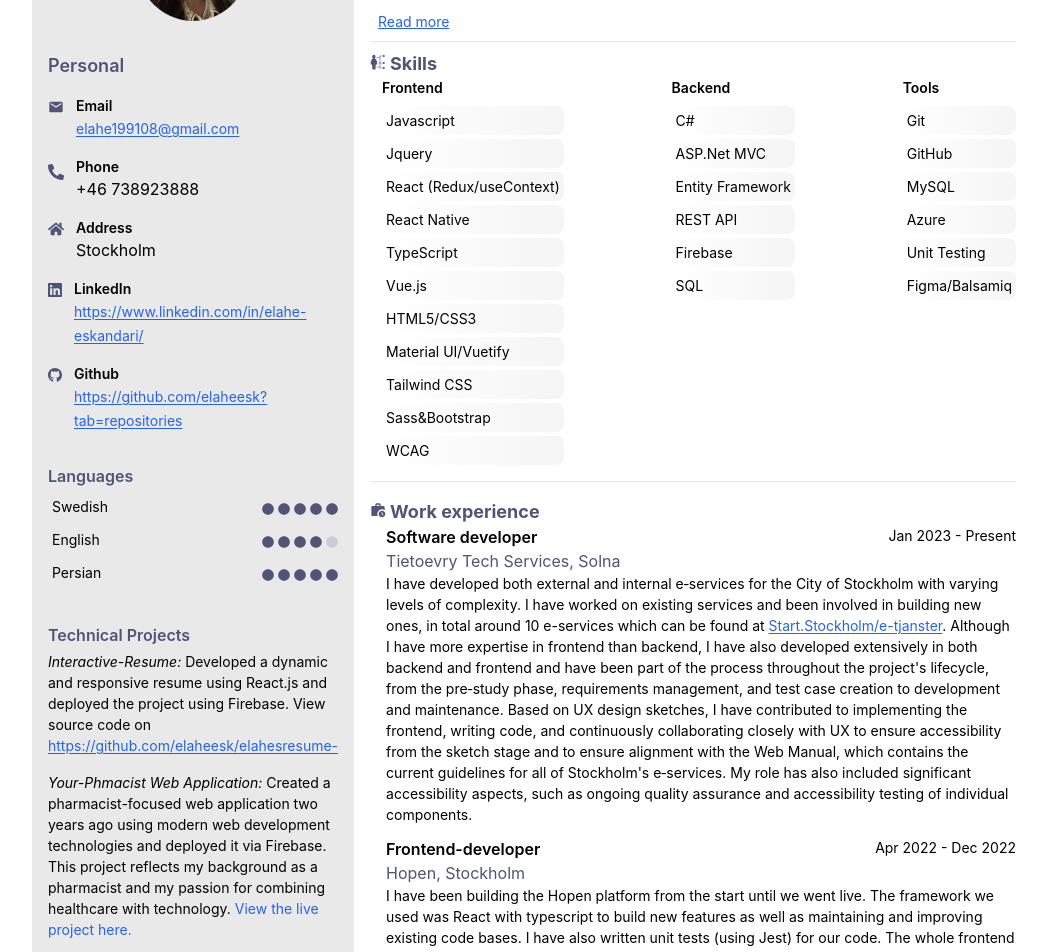
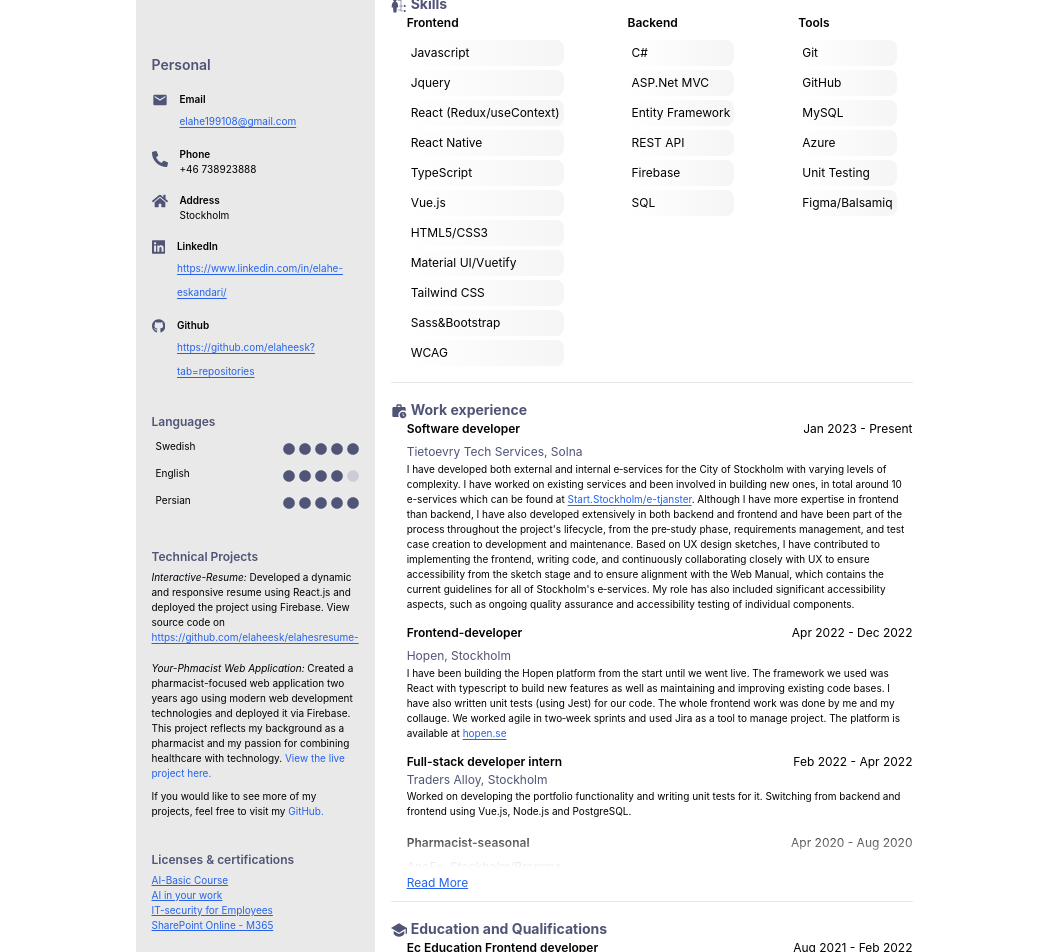
Before and after one commit to elaheesk/elahesresume-, a React (Create React App) app: page / in a window 1280 px wide. Shown: the part 240-1192 px from the top of the page, without its empty margins (108-1155 px from the left). Built offline with nearby package versions, Linux system fonts and the light colour scheme.

Commit message:
changed font-size and width of the whole project

```diff
--- a/src/components/Accordion.js
+++ b/src/components/Accordion.js
@@ -30,13 +30,13 @@ const Accordion = () => {
             {accordionContent.map((accordion, index) => (
                 <div
                     onClick={() => toggleAccordion(index)}
-                    className="border-solid border-2 rounded-lg bg-[#505476] text-white p-6 mt-1 hover:bg-[#20233e]"
+                    className="border-solid border-2 rounded-lg bg-[#505476] text-white p-4 mt-1 hover:bg-[#20233e]"
                     key={index}>
-                    <div className="flex justify-between text-2xl font-semibold">
+                    <div className="flex justify-between text-md font-semibold">
                         {accordion.question}
                         {accordion.isOpen ? <IoCloseSharp /> : <FaPlus />}
                     </div>
-                    <div className="accordion-answers whitespace-pre-line p-2">{accordion.isOpen ? <div
+                    <div className="accordion-answers whitespace-pre-line p-2 text-sm">{accordion.isOpen ? <div
                         dangerouslySetInnerHTML={{ __html: accordion.answer }} /> : ""}
                     </div>
                 </div>
--- a/src/components/JobEducationDetails.js
+++ b/src/components/JobEducationDetails.js
@@ -2,13 +2,13 @@ const JobEducationDetails = ({ date, title, companyOrSchool, companyLink, descri
     return (
         <li className="mb-3 md:pl-4">
         <div className="flex justify-between">
-                <h3 className="text-xl font-semibold">{title}</h3>
-                <div className="text-md">{date}</div>
+                <h3 className="text-sm font-semibold">{title}</h3>
+                <div className="text-sm">{date}</div>
         </div>
-        {companyLink !== "" ? <a className="text-[#505476] hover:underline" href={companyOrSchool}>{companyOrSchool}</a>
-            : <div className="text-[#505476]">{companyOrSchool}</div>
+        {companyLink !== "" ? <a className="text-[#505476] text-sm hover:underline" href={companyOrSchool}>{companyOrSchool}</a>
+            : <div className="text-[#505476] text-sm">{companyOrSchool}</div>
             }
-            <div className="text-md"
+            <div className="text-xs"
             dangerouslySetInnerHTML={{ __html: description }}
         />
         </li>
--- a/src/components/Languages.js
+++ b/src/components/Languages.js
@@ -3,11 +3,11 @@ const Languages = ({ language }) => {
     return (
         <div className="flex justify-between">
             <div className="tooltip relative block bg-gradient-to-l from-rgba(2,2,2,0.04) white
-                  mb-1 p-1 rounded-lg text-md">
+                  mb-1 p-1 rounded-lg text-xs">
                 {language}
                 <div className="tooltiptext absolute invisible
                      bg-gradient-to-r from-[#e9e9e9] to-[#e9e9e9]
-                     text-md
+                     text-xs
                      left-full w-[6rem]">
                     {language === "Persian" ?
                         "Mother tounge" : "Fluent"}
--- a/src/components/MainContent.js
+++ b/src/components/MainContent.js
@@ -20,8 +20,8 @@ const MainContent = () => {
         <div className="md:basis-3/4 px-4 sm:w-full"
             onMouseOver={() => setToggleAccordion(!toggleAccordion)}>
             <div id="resume-description" className="rounded-lg">{resumeDescription}</div>
-            <p className="introduction-text text-md md:p-2">{intoduction}</p>
-            <Link className="underline text-md text-blue-600 md:px-2 pb-1
+            <p className="introduction-text text-xs md:p-2">{intoduction}</p>
+            <Link className="underline text-xs text-blue-600 md:px-2 pb-1
                     hover:rounded-lg
                     hover:bg-violet-200
                     hover:shadow-inner
@@ -32,23 +32,23 @@ const MainContent = () => {
             <hr className="mt-2"></hr>
             <div className="flex justify-start mt-2">
                 <GiSkills className="giSkills mt-1" />
-                <h2 className="text-2xl font-bold text-[#505476] pl-1">Skills</h2>
+                <h2 className="text-md font-bold text-[#505476] pl-1">Skills</h2>
             </div>
-            <div className="flex justify-between mb-2">
-                <div className="md:pl-3">
-                    <h3 className="text-md font-semibold mb-2">Frontend</h3>
+            <div className="flex justify-between mb-2  mr-4">
+                <div className="md:pl-4">
+                    <h3 className="text-sm font-semibold mb-2">Frontend</h3>
                     {frontendSkills.map((skill, index) => (
                         <Skills key={index} skill={skill} />
                     ))}
                 </div>
                 <div>
-                    <h3 className="text-md font-semibold mb-2">Backend</h3>
+                    <h3 className="text-sm font-semibold mb-2">Backend</h3>
                     {backendSkills.map((skill, index) => (
                         <Skills key={index} skill={skill} />
                     ))}
                 </div>
                 <div>
-                    <h3 className="text-md font-semibold mb-2">Tools</h3>
+                    <h3 className="text-sm font-semibold mb-2">Tools</h3>
                     {toolsSkills.map((skill, index) => (
                         <Skills key={index} skill={skill} />
                     ))}
@@ -58,7 +58,7 @@ const MainContent = () => {
             <div className="mt-4">
                 <div className="flex justify-start">
                     <MdWorkHistory className="mdWorkHistory mt-1" />
-                    <h2 className="text-2xl font-bold text-[#505476] pl-1">Work experience</h2>
+                    <h2 className="text-md font-bold text-[#505476] pl-1">Work experience</h2>
                 </div>
                 {workexperiences.map((experience, index) =>
                     <JobEducationDetails key={index} title={experience.jobTitle} date={experience.date} companyOrSchool={experience?.company} companyLink={experience.companyLink} description={experience.jobDescription} />
@@ -70,7 +70,7 @@ const MainContent = () => {
                         )}
                     </div>
                 </div>
-                <button className="text-blue-600 text-md underline md:ml-4 mt-0" onClick={toggleText}>
+                <button className="text-blue-600 text-sm underline md:ml-4 mt-0" onClick={toggleText}>
                     {isExpanded ? 'Read Less' : 'Read More'}
                 </button>
             </div>
@@ -78,14 +78,14 @@ const MainContent = () => {
             <div className="mt-4">
                 <div className="flex justify-start">
                     <RiGraduationCapFill className="riGraduationCapFill pl-0 mt-1" />
-                    <h2 className="text-2xl font-bold text-[#505476] pl-1">Education and Qualifications</h2>
+                    <h2 className="text-md font-bold text-[#505476] pl-1">Education and Qualifications</h2>
                 </div>
                 {educationList.map((education, index) =>
                     <JobEducationDetails key={index} title={education.title} date={education.date} companyOrSchool="" companyLink={education.school} description={education.credits} />
                 )}
             </div>
-            <h2 className="text-xl font-bold text-[#505476] pl-4">References</h2>
-            <li className="pl-4" >References available on request.</li>
+            <h2 className="text-md font-bold text-[#505476] pl-4">References</h2>
+            <li className="pl-4 text-xs" >References available on request.</li>
         </div>
     )
 }
--- a/src/components/SideBar.js
+++ b/src/components/SideBar.js
@@ -9,7 +9,7 @@ const SideBar = ({ tooltipContent, setTooltipContent }) => {
     };
     return (
         <div className="personal-container px-4">
-            <button className="text-2xl text-[#505476]
+            <button className="text-md text-[#505476]
                     font-semibold
                     rounded-lg
                     hover:px-2
@@ -28,43 +28,43 @@ const SideBar = ({ tooltipContent, setTooltipContent }) => {
                                 <div
                                     onMouseLeave={() => setTooltipContent(false)}
                                     onMouseOver={() => setTooltipContent(true)}
-                                    className="font-semibold text-md">{item.label}
+                                    className="font-semibold text-xs">{item.label}
                                 </div>
                                 <p style={{ backgroundColor: tooltipContent ? "#cbccd6" : "transparent" }}
                                     className="rounded-lg ml-1 px-2 bg-[#505476]">
                                     {tooltipContent ? fixSwedishCharacters("Rödabergsgatan 9") : ''}
                                 </p>
                             </div>
-                        ) : <div className="font-semibold text-md">{item.label}</div>
+                        ) : <div className="font-semibold text-xs">{item.label}</div>
                         }
                         {item.isLink ? (
-                            <Link className="underline underline-offset-2 text-md hover:no-underline text-blue-600" to={item.link}>{item.value}</Link>
+                            <Link className="underline underline-offset-2 text-xs hover:no-underline text-blue-600" to={item.link}>{item.value}</Link>
                         ) : (
-                            <p>{item.value}</p>
+                            <p className="text-xs">{item.value}</p>
                         )}
                     </div>
                 </div>
             ))}
             <div className="mt-8">
-                <h2 className="text-xl text-[#505476] font-semibold mb-1">Languages</h2>
+                <h2 className="text-sm text-[#505476] font-semibold mb-1">Languages</h2>
                 {languages.map((language, index) =>
                     <Languages key={index} language={language} />
                 )}
             </div>
             <div className="mt-8">
-                <h2 className="text-xl text-[#505476] font-semibold mb-1">Technical Projects</h2>
+                <h2 className="text-sm text-[#505476] font-semibold mb-1">Technical Projects</h2>
                 <div className="whitespace-pre-line"
                     dangerouslySetInnerHTML={{ __html: technicalProjects }}
                 />   <div className="whitespace-pre-line mt-4"
                     dangerouslySetInnerHTML={{ __html: technicalProjectPharmacist }}
                 />
-                <p className="text-[14px] mt-2">If you would like to see more of my projects, feel free to visit my {""}
+                <p className="text-[14px] mt-2 text-xs">If you would like to see more of my projects, feel free to visit my {""}
                     <a className="text-blue-600" href="https://github.com/elaheesk?tab=repositories">GitHub.</a>
                 </p>
             </div>
             <div className="mt-8">
-                <h2 className="text-xl text-[#505476] font-semibold mb-1">Licenses & certifications</h2>
-                <div className="list-none p-0 text-md">
+                <h2 className="text-sm text-[#505476] font-semibold mb-1">Licenses & certifications</h2>
+                <div className="list-none p-0 text-xs">
                     {certifications.map((cerificate, idx) =>
                         <div key={idx}>
                             <a
--- a/src/components/Skills.js
+++ b/src/components/Skills.js
@@ -1,6 +1,6 @@
 const Skills = ({ skill, }) => {
     return (
-        <div className="tooltip relative block bg-gradient-to-l from-[rgba(2,2,2,0.04)] to-white mb-1 p-1 rounded-lg text-md">
+        <div className="tooltip relative block bg-gradient-to-l from-[rgba(2,2,2,0.04)] to-white mb-1 p-1 rounded-lg text-sm">
             {skill.name}
             <li className="tooltiptext absolute invisible left-2/4 w-[140px]
                 bg-gradient-to-r from-[rgba(2,2,2,0)] to-[#e9e9e9]
--- a/src/data.js
+++ b/src/data.js
@@ -34,8 +34,8 @@ I enjoy the rational and structured aspects of programming, as well as the conti
 ];
 
 export const languages = ["Swedish", "English", "Persian"];
-export const technicalProjects = "<div class='text-md'><span class='italic'>Interactive-Resume:</span> Developed a dynamic and responsive resume using React.js and deployed the project using Firebase. View source code on <a class='underline underline-offset-2 text-blue-600 hover:no-underline'  href='https://github.com/elaheesk/elahesresume-'>https://github.com/elaheesk/elahesresume-</a></div>"
-export const technicalProjectPharmacist = "<div class='text-md'><span class='italic'>Your-Phmacist Web Application:</span> Created a pharmacist-focused web application two years ago using modern web development technologies and deployed it via Firebase. This project reflects my background as a pharmacist and my passion for combining healthcare with technology. <a class='text-blue-600' href='https://elahe-your-pharmacist.web.app/' >View the live project here.</a></div>";
+export const technicalProjects = "<div class='text-xs'><span class='italic'>Interactive-Resume:</span> Developed a dynamic and responsive resume using React.js and deployed the project using Firebase. View source code on <a class='underline underline-offset-2 text-blue-600 hover:no-underline'  href='https://github.com/elaheesk/elahesresume-'>https://github.com/elaheesk/elahesresume-</a></div>"
+export const technicalProjectPharmacist = "<div class='text-xs'><span class='italic'>Your-Phmacist Web Application:</span> Created a pharmacist-focused web application two years ago using modern web development technologies and deployed it via Firebase. This project reflects my background as a pharmacist and my passion for combining healthcare with technology. <a class='text-blue-600' href='https://elahe-your-pharmacist.web.app/' >View the live project here.</a></div>";
 export const workexperiences = [
     {
         jobTitle: "Software developer",
@@ -97,33 +97,33 @@ export const personalDetails = [
     {
         label: 'Email',
         value: 'elahe199108@gmail.com',
-        icon: <MdEmail className="text-[#505476] size-4 mt-1" />,
+        icon: <MdEmail className="text-[#505476] size-4" />,
         link: 'mailto:elahe199108@gmail.com',
         isLink: true,
     },
     {
         label: 'Phone',
         value: '+46 738923888',
-        icon: <FaPhoneAlt className="text-[#505476] size-4 mt-2" />,
+        icon: <FaPhoneAlt className="text-[#505476] size-4 mt-1" />,
         isLink: false,
     },
     {
         label: 'Address',
         value: 'Stockholm',
-        icon: <FaHome className="text-[#505476] size-4 mt-1" />,
+        icon: <FaHome className="text-[#505476] size-4" />,
         isLink: false,
     },
     {
         label: 'LinkedIn',
         value: 'https://www.linkedin.com/in/elahe-eskandari/',
-        icon: <FaLinkedin className="text-[#505476] size-4 mt-1" />,
+        icon: <FaLinkedin className="text-[#505476] size-4" />,
         link: 'https://www.linkedin.com/in/elahe-eskandari/',
         isLink: true,
     },
     {
         label: 'Github',
         value: 'https://github.com/elaheesk?tab=repositories',
-        icon: <FaGithub className="text-[#505476] mt-1" />,
+        icon: <FaGithub className="text-[#505476]" />,
         link: 'https://github.com/elaheesk?tab=repositories',
         isLink: true,
     },
--- a/src/pages/Details.js
+++ b/src/pages/Details.js
@@ -9,11 +9,11 @@ import codeImg from '../codeImg.jpg';
 export const test = IMG_0046;
 const Details = () => {
     return (
-        <div className="lg:w-[1000px]  lg:justify-self-center flex flex-col">
+        <div className="lg:w-[793px]  lg:justify-self-center flex flex-col">
             <div className="px-2 lg:justify-self-center">
                 <div className="flex justify-start mb-3">
                     <Link to="/"
-                        className="text-xl
+                        className="text-sm
                         rounded-lg
                         px-3 py-1
                         border
--- a/src/pages/Home.js
+++ b/src/pages/Home.js
@@ -5,14 +5,14 @@ import MainContent from "../components/MainContent";
 const Home = () => {
     const [tooltipContent, setTooltipContent] = useState(false);
     return (
-        <div className="md:w-[1000px] justify-self-center">
+        <div className="md:w-[793px] justify-self-center">
             <div className="md:flex flex-row">
                 <div className="md:basis-1/4 rounded bg-[#e9e9e9] pb-4">
                     <div className="flex flex-col gap-24">
                         <div className="img-container">
                             <div className="heading-container grid justify-items-stretch">
-                                <h1 className="text-3xl font-semibold justify-self-center text-white px-4 mt-3">Elahe Eskandari</h1>
-                                <img src="/Image.jpg" alt="avatar" className="avatar px-4 justify-self-center mt-14" />
+                                <h1 className="text-xl font-semibold justify-self-center text-white px-4 mt-3">Elahe Eskandari</h1>
+                                <img src="/Image.jpg" alt="avatar" className="avatar px-4 justify-self-center mt-10" />
                             </div>
                         </div>
                         <SideBar tooltipContent={tooltipContent} setTooltipContent={setTooltipContent} />
--- a/tailwind.config.js
+++ b/tailwind.config.js
@@ -29,13 +29,14 @@ module.exports = {
             // => @media (min-width: 1536px) { ... }
         },
         fontSize: {
+            'xs': '0.625rem',
             'sm': '0.75rem',
             'md': '0.875rem',
             'xl': '1rem',
-            '2xl': '1.125rem',
-            '3xl': '1.953rem',
-            '4xl': '2.441rem',
-            '5xl': '3.052rem',
+            //'2xl': '1.125rem',
+            //'3xl': '1.953rem',
+            //'4xl': '2.441rem',
+            //'5xl': '3.052rem',
         }
     },
     plugins: [],
```
Also changed, not shown: src/index.css (+4 -4 lines), src/IMG_0046.JPG.
